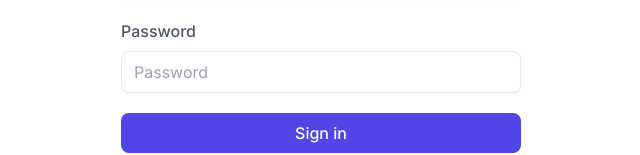
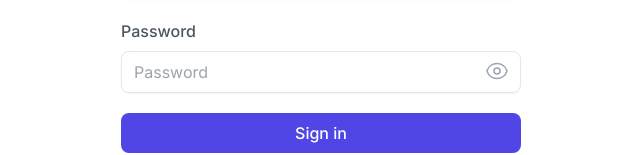
Before and after one commit to Daniel-16/healthcare-ai, a Next.js app: page /login in a window 1280 px wide. Shown: the part 467-622 px from the top of the page, without its empty margins (319-959 px from the left). Built offline with nearby package versions, Linux system fonts and the light colour scheme.

Commit message:
show hidden password component

```diff
--- a/app/forgotPassword/page.tsx
+++ b/app/forgotPassword/page.tsx
@@ -1,4 +1,5 @@
 "use client";
+import ShowPassword from "@/components/ShowPassword";
 
 const ForgotPassword = () => {
   return (
@@ -12,12 +13,7 @@
         <form className="mt-3 space-y-6" onSubmit={(e) => e.preventDefault()}>
           <div>
             <label className="font-medium">New password</label>
-            <input
-              type="password"
-              className="w-full py-2 px-3 text-gray-500 bg-transparent outline-none border focus:border-indigo-600 shadow-sm rounded-lg"
-              required
-              placeholder="New password"
-            />
+            <ShowPassword placeholder="New Password" />
           </div>
           <div>
             <label className="font-medium">Confirm password</label>
--- a/app/login/page.tsx
+++ b/app/login/page.tsx
@@ -1,4 +1,5 @@
 "use client";
+import ShowPassword from "@/components/ShowPassword";
 import Link from "next/link";
 
 const Login = () => {
@@ -102,12 +103,15 @@
               </div>
               <div>
                 <label className="font-medium">Password</label>
-                <input
+                {/* <input
                   type="password"
                   required
                   className="w-full mt-2 px-3 py-2 text-gray-500 bg-transparent outline-none border focus:border-indigo-600 shadow-sm rounded-lg"
                   placeholder="Password"
-                />
+                /> */}
+                <div className="w-full">
+                  <ShowPassword placeholder="Password" />
+                </div>
               </div>
               <button
                 type="submit"
--- a/app/signup/page.tsx
+++ b/app/signup/page.tsx
@@ -2,6 +2,7 @@
 import Link from "next/link";
 import React, { useState } from "react";
 import AccountType from "./accountType";
+import ShowPassword from "@/components/ShowPassword";
 
 const Signup = () => {
   const [step, setStep] = useState(0);
@@ -83,12 +84,13 @@
               </div>
               <div>
                 <label className="font-medium">Password</label>
-                <input
+                {/* <input
                   type="password"
                   required
                   className="w-full mt-2 px-3 py-2 text-gray-500 bg-transparent outline-none border focus:border-indigo-600 shadow-sm rounded-lg"
                   placeholder="Must have at least 6 characters"
-                />
+                /> */}
+                <ShowPassword placeholder="Must have at least 6 characters" />
               </div>
               <button
                 type="submit"
--- /dev/null
+++ b/components/ShowPassword.tsx
@@ -0,0 +1,62 @@
+"use client";
+import { useState } from "react";
+
+const ShowPassword = ({ placeholder }: { placeholder: string }) => {
+  const [passwordHidden, setPasswordHidden] = useState(true);
+  const showPassword = () => {
+    setPasswordHidden(!passwordHidden);
+  };
+  return (
+    <div className="relative mt-2">
+      <span
+        className="text-gray-400 absolute right-3 inset-y-2 my-auto active:text-gray-600 cursor-pointer"
+        onClick={showPassword}
+      >
+        {passwordHidden ? (
+          <svg
+            className="w-6 h-6"
+            xmlns="http://www.w3.org/2000/svg"
+            fill="none"
+            viewBox="0 0 24 24"
+            strokeWidth={1.5}
+            stroke="currentColor"
+          >
+            <path
+              strokeLinecap="round"
+              strokeLinejoin="round"
+              d="M2.036 12.322a1.012 1.012 0 010-.639C3.423 7.51 7.36 4.5 12 4.5c4.638 0 8.573 3.007 9.963 7.178.07.207.07.431 0 .639C20.577 16.49 16.64 19.5 12 19.5c-4.638 0-8.573-3.007-9.963-7.178z"
+            />
+            <path
+              strokeLinecap="round"
+              strokeLinejoin="round"
+              d="M15 12a3 3 0 11-6 0 3 3 0 016 0z"
+            />
+          </svg>
+        ) : (
+          <svg
+            xmlns="http://www.w3.org/2000/svg"
+            fill="none"
+            viewBox="0 0 24 24"
+            strokeWidth={1.5}
+            stroke="currentColor"
+            className="w-6 h-6"
+          >
+            <path
+              strokeLinecap="round"
+              strokeLinejoin="round"
+              d="M3.98 8.223A10.477 10.477 0 001.934 12C3.226 16.338 7.244 19.5 12 19.5c.993 0 1.953-.138 2.863-.395M6.228 6.228A10.45 10.45 0 0112 4.5c4.756 0 8.773 3.162 10.065 7.498a10.523 10.523 0 01-4.293 5.774M6.228 6.228L3 3m3.228 3.228l3.65 3.65m7.894 7.894L21 21m-3.228-3.228l-3.65-3.65m0 0a3 3 0 10-4.243-4.243m4.242 4.242L9.88 9.88"
+            />
+          </svg>
+        )}
+      </span>
+      <input
+        type={passwordHidden ? "password" : "text"}
+        className="w-full py-2 px-3 text-gray-500 bg-transparent outline-none border focus:border-indigo-600 shadow-sm rounded-lg"
+        required
+        placeholder={placeholder}
+      />
+    </div>
+  );
+};
+
+export default ShowPassword;
```
